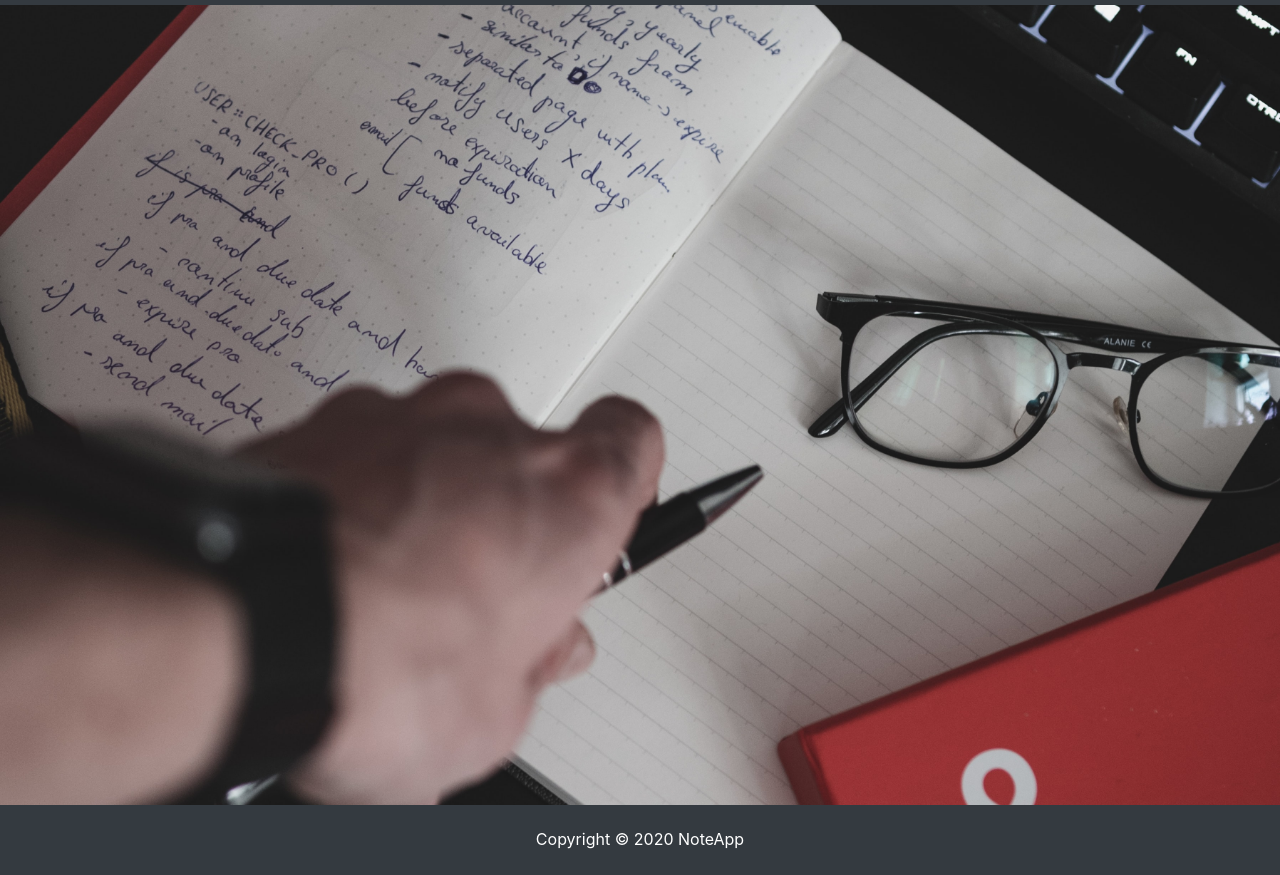
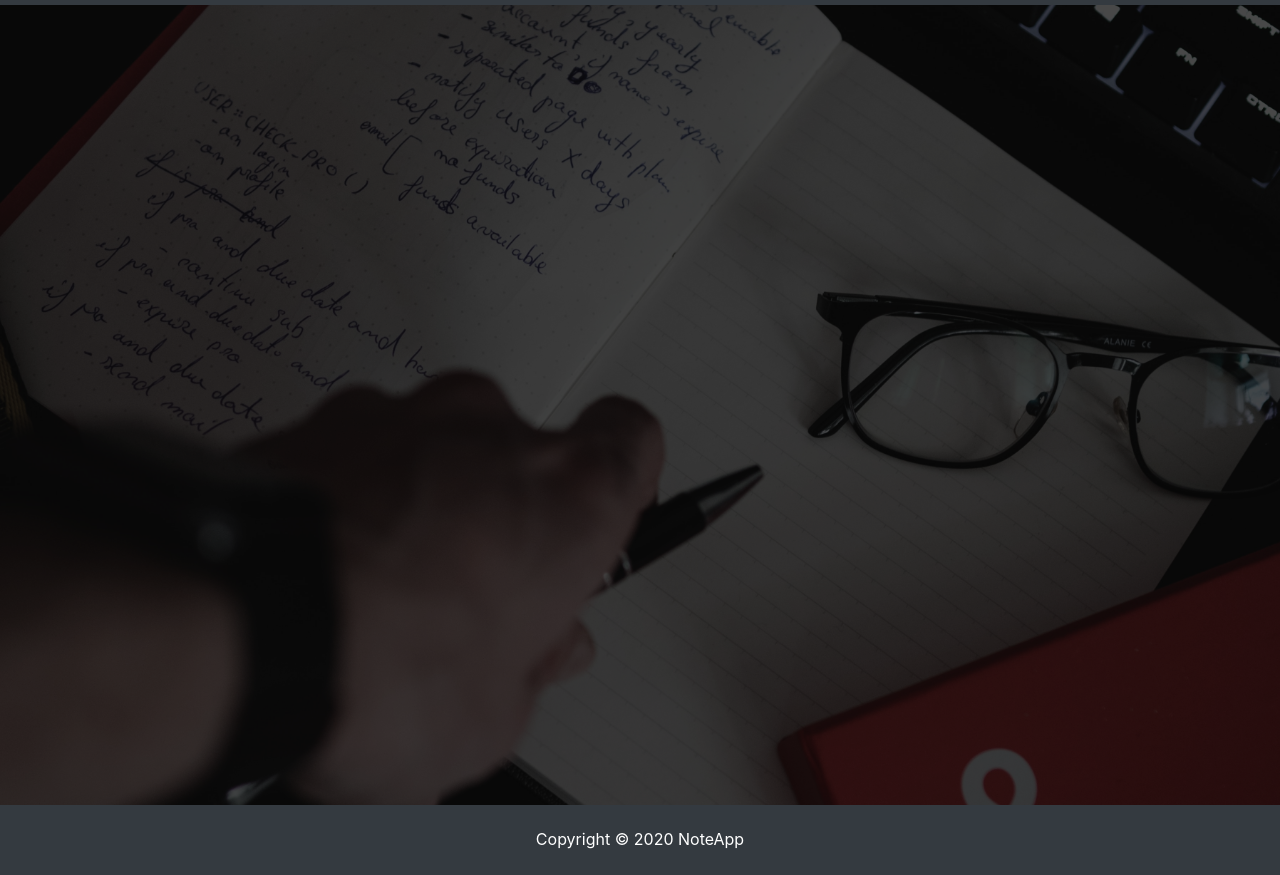
Before and after one commit to ShayanSadeghi/NoteApp_theme, a plain HTML site: page index.html in a window 1280 px wide. Shown: the part 51-926 px from the top of the page. Drawn offline with nearby package versions, Linux system fonts and the light colour scheme.

Commit message:
added dark-overlay on Landing image

```diff
--- a/index.html
+++ b/index.html
@@ -41,15 +41,13 @@
 
     <!-- Landing -->
     <div class="landing">
-
+        <div class="dark-overlay"></div>
     </div>
-
 
     <!-- Footer -->
     <footer class="text-white bg-dark mt-5 p-4 text-center">
         Copyright &copy; 2020 NoteApp
     </footer>
-
 
     <script src="https://stackpath.bootstrapcdn.com/bootstrap/4.5.0/js/bootstrap.min.js" integrity="sha384-OgVRvuATP1z7JjHLkuOU7Xw704+h835Lr+6QL9UvYjZE3Ipu6Tp75j7Bh/kR0JKI" crossorigin="anonymous"></script>
     <script src="https://code.jquery.com/jquery-3.5.1.slim.min.js" integrity="sha384-DfXdz2htPH0lsSSs5nCTpuj/zy4C+OGpamoFVy38MVBnE+IbbVYUew+OrCXaRkfj" crossorigin="anonymous"></script>
--- a/styles/scss/style.scss
+++ b/styles/scss/style.scss
@@ -7,3 +7,12 @@
     margin-top: -24px;
     margin-bottom: -50px;
 }
+
+.dark-overlay {
+    background-color: rgba(0, 0, 0, 0.7);
+    position: absolute;
+    top: 0;
+    left: 0;
+    width: 100%;
+    height: 100%;
+}
```
Also changed, not shown: styles/css/style.css.
